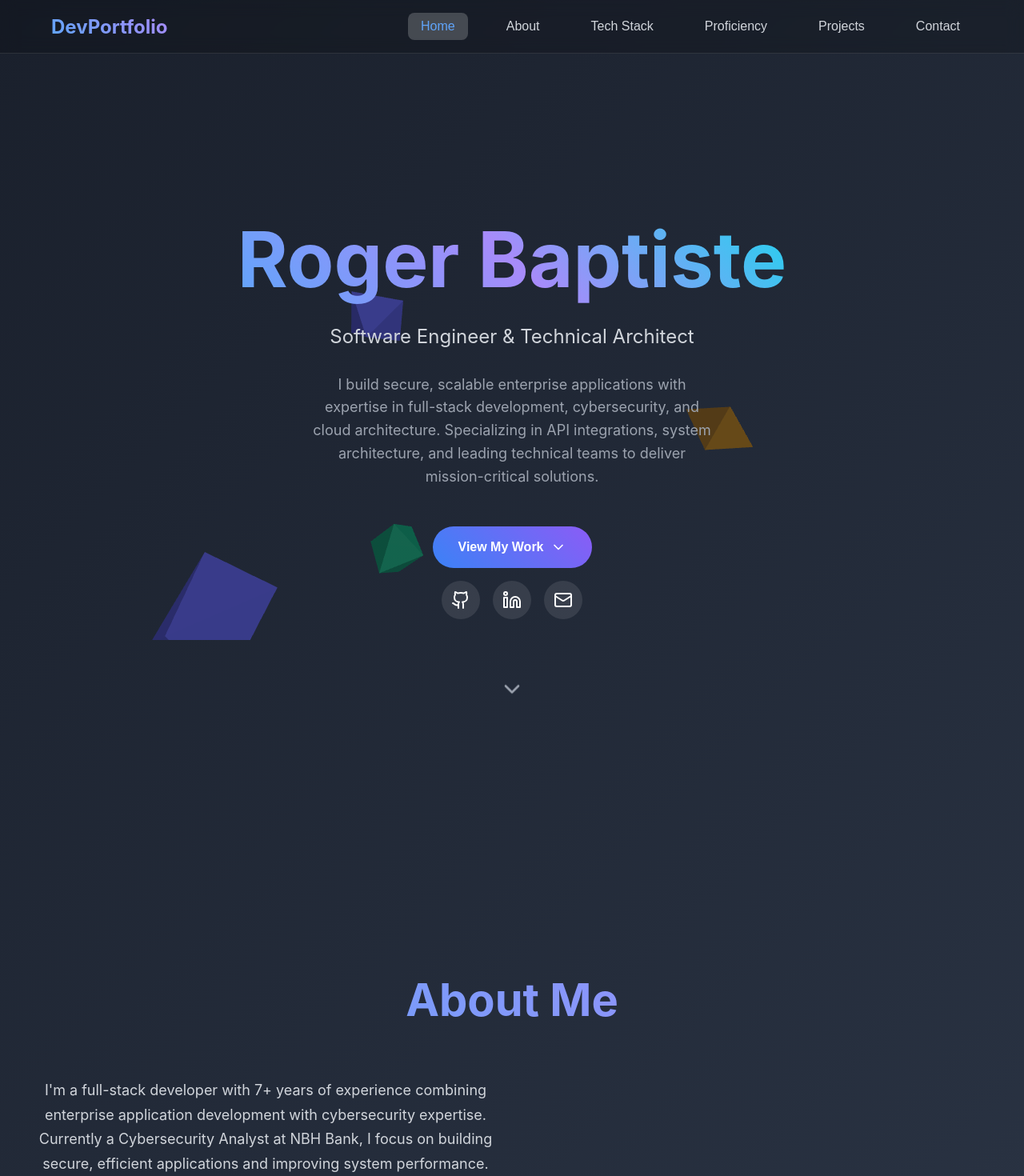
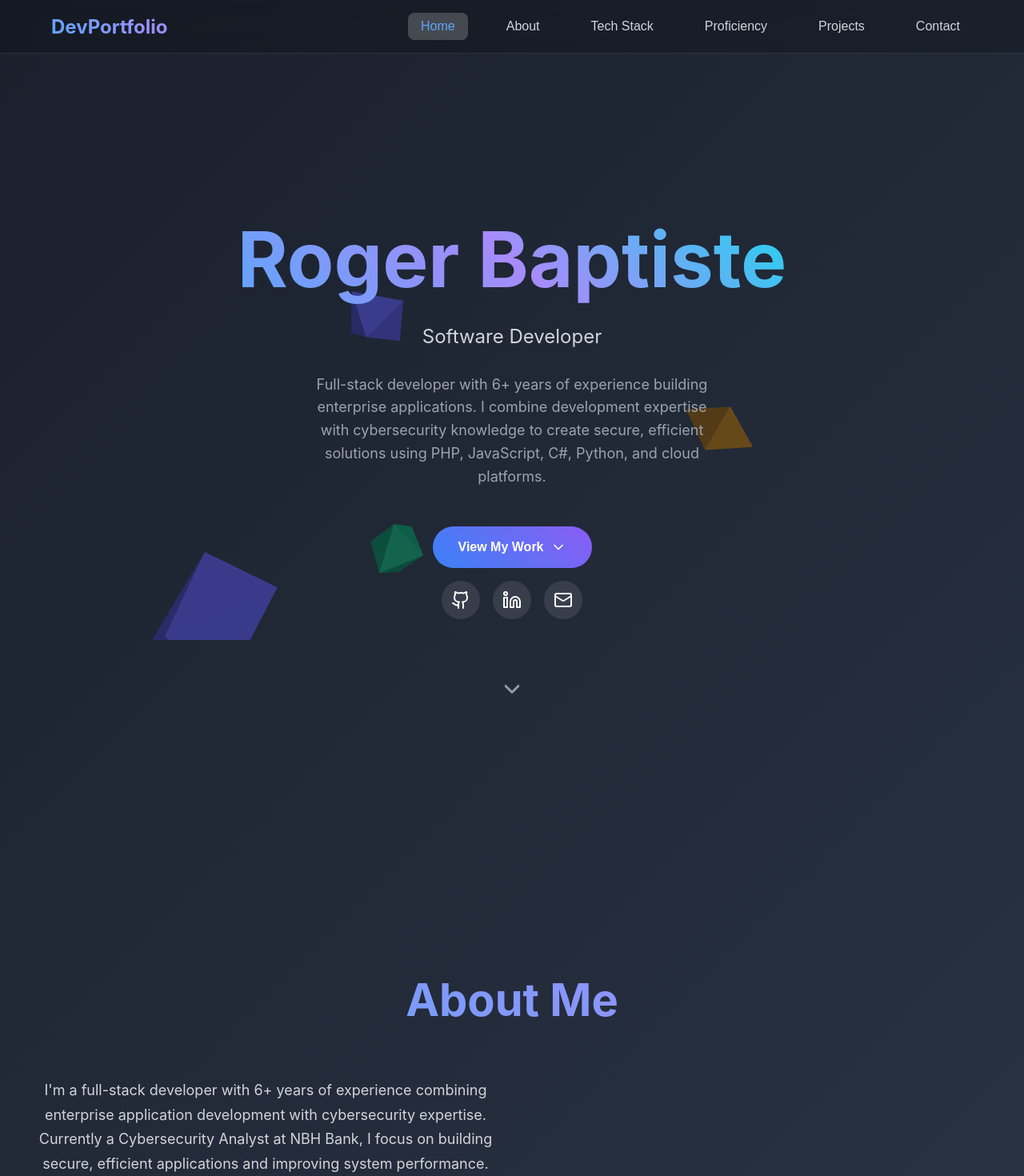
Before and after one commit to rogerbap/portfoliowebsite, a React (Create React App) app: page / in a window 1280 px wide. Shown: the top 1470 px of the page at 80% size. Built offline with nearby package versions, Linux system fonts and the light colour scheme.

Commit message:
Feat - updating bio in portfolio

```diff
--- a/src/components/sections/About.js
+++ b/src/components/sections/About.js
@@ -83,7 +83,7 @@ const About = () => {
         <div style={styles.grid}>
           <div>
             <p style={styles.textLarge}>
-              I'm a full-stack developer with 7+ years of experience combining enterprise application development with cybersecurity expertise. Currently a Cybersecurity Analyst at NBH Bank, I focus on building secure, efficient applications and improving system performance.
+              I'm a full-stack developer with 6+ years of experience combining enterprise application development with cybersecurity expertise. Currently a Cybersecurity Analyst at NBH Bank, I focus on building secure, efficient applications and improving system performance.
             </p>
             <p style={styles.textLarge}>
                My journey started at Facility Ally, where I rapidly advanced from Junior to Full-Stack Developer, building core business applications with PHP Laravel and JavaScript. I optimized database performance, worked with payment systems, and helped streamline client reporting processes.
--- a/src/components/sections/Hero.js
+++ b/src/components/sections/Hero.js
@@ -95,12 +95,10 @@ const Hero = () => {
             Roger Baptiste
           </h1>
           <p style={styles.subtitle}>
-            Software Engineer & Technical Architect
+            Software Developer
           </p>
           <p style={styles.description}>
-            I build secure, scalable enterprise applications with expertise in full-stack development,
-            cybersecurity, and cloud architecture. Specializing in API integrations, system architecture,
-            and leading technical teams to deliver mission-critical solutions.
+          Full-stack developer with 6+ years of experience building enterprise applications. I combine development expertise with cybersecurity knowledge to create secure, efficient solutions using PHP, JavaScript, C#, Python, and cloud platforms.
           </p>
         </div>
 
```
